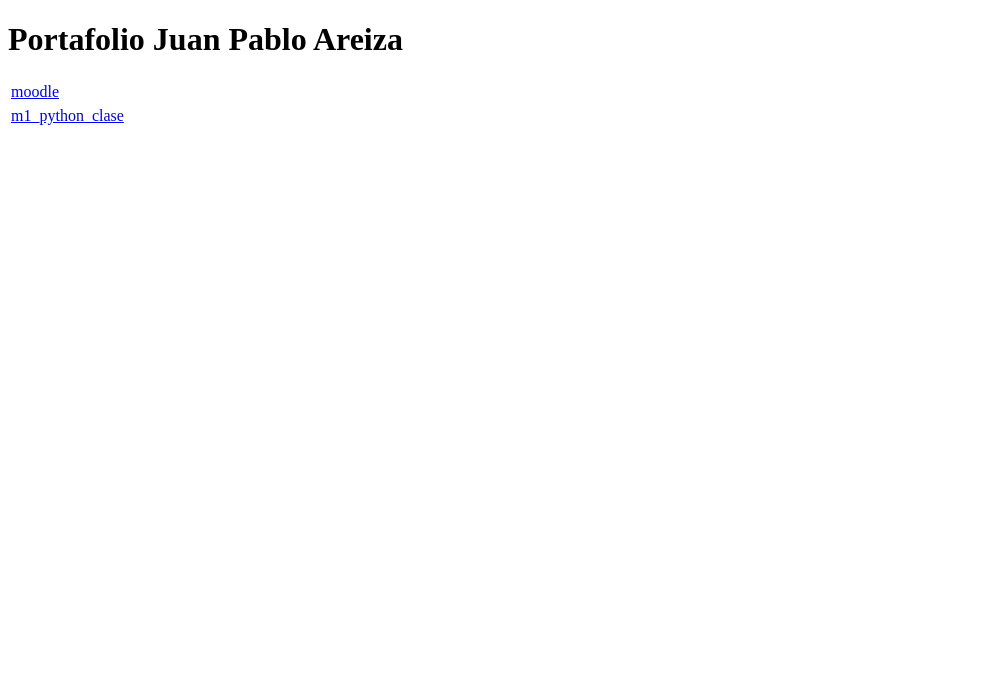
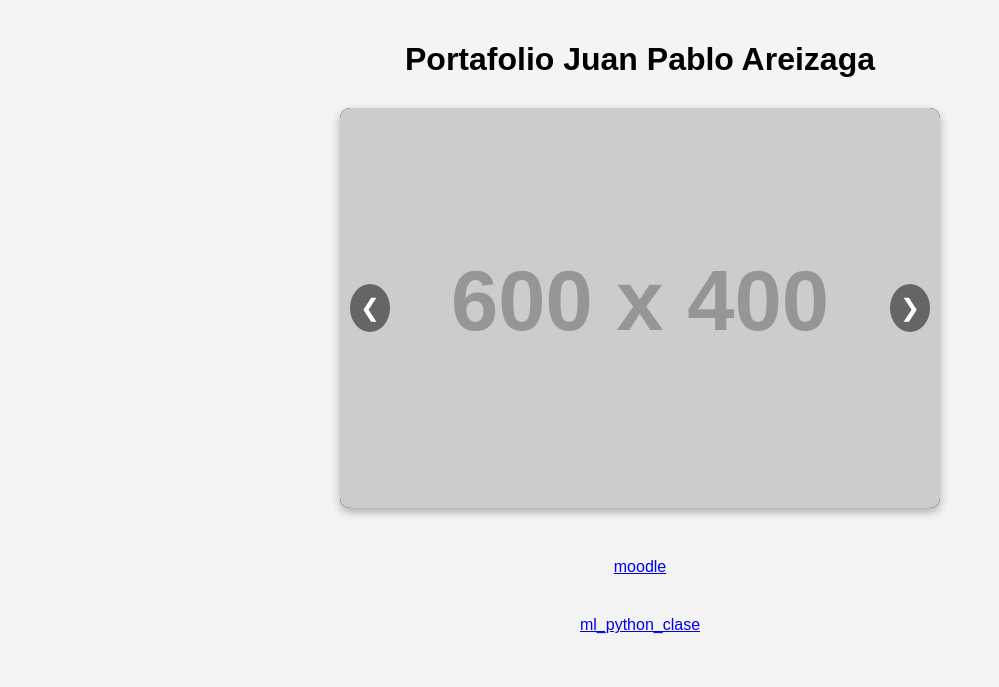
Before and after one commit to Crumblingfarumazula/myportfolio, a plain HTML site: page index.html in a window 1280 px wide. Shown: the whole page, without its empty margins (0-999 px from the left). Drawn offline with Linux system fonts and the light colour scheme; placeholder pictures from the web are drawn by us.

Commit message:
Update index.html

```diff
--- a/index.html
+++ b/index.html
@@ -1,60 +1,147 @@
 <!DOCTYPE html>
-<html lang="en">
+<html lang="es">
 <head>
-    <meta charset="UTF-8">
-    <meta name="viewport" content="width=device-width, initial-scale=1.0">
+    <meta charset="UTF-8" />
+    <meta name="viewport" content="width=device-width, initial-scale=1.0" />
     <title>Portafolio</title>
+    <style>
+        /* Aquí va el CSS del carrusel y algunos ajustes básicos */
+        * {
+            box-sizing: border-box;
+        }
+        body {
+            font-family: Arial, sans-serif;
+            margin: 0;
+            padding: 20px;
+            background: #f4f4f4;
+        }
+        header h1 {
+            text-align: center;
+            margin-bottom: 30px;
+        }
+        .carrusel {
+            position: relative;
+            width: 600px;
+            height: 400px;
+            margin: 0 auto 40px auto;
+            overflow: hidden;
+            border-radius: 10px;
+            box-shadow: 0 4px 10px rgba(0,0,0,0.3);
+            background: #000;
+        }
+        .slides {
+            display: flex;
+            width: 100%;
+            height: 100%;
+            transition: transform 0.5s ease-in-out;
+        }
+        .slide {
+            min-width: 100%;
+            height: 100%;
+            display: none;
+        }
+        .slide.active {
+            display: block;
+        }
+        .slide img {
+            width: 100%;
+            height: 100%;
+            object-fit: cover;
+        }
+        button.prev, button.next {
+            position: absolute;
+            top: 50%;
+            transform: translateY(-50%);
+            background-color: rgba(0,0,0,0.5);
+            color: #fff;
+            border: none;
+            padding: 10px;
+            cursor: pointer;
+            font-size: 24px;
+            border-radius: 50%;
+        }
+        button.prev { left: 10px; }
+        button.next { right: 10px; }
+        button:hover {
+            background-color: rgba(0,0,0,0.8);
+        }
+        table {
+            margin: 0 auto 20px auto;
+            border-collapse: collapse;
+        }
+        td {
+            padding: 10px 20px;
+        }
+    </style>
 </head>
-<header>
-    <h1>Portafolio Juan Pablo Areiza</h1>
+<body>
+    <header>
+        <h1>Portafolio Juan Pablo Areizaga</h1>
+    </header>
+
+    <!-- Aquí empieza el carrusel -->
+    <div class="carrusel">
+        <div class="slides">
+            <div class="slide active">
+                <img src="https://via.placeholder.com/600x400/FF5733/FFFFFF?text=Imagen+1" alt="Imagen 1" />
+            </div>
+            <div class="slide">
+                <img src="https://via.placeholder.com/600x400/33C1FF/FFFFFF?text=Imagen+2" alt="Imagen 2" />
+            </div>
+            <div class="slide">
+                <img src="https://via.placeholder.com/600x400/75FF33/FFFFFF?text=Imagen+3" alt="Imagen 3" />
+            </div>
+        </div>
+        <button class="prev">&#10094;</button>
+        <button class="next">&#10095;</button>
+    </div>
+
+    <!-- Aquí están tus tablas con enlaces -->
+    <div>
+        <table>
+            <tr>
+                <td>
+                    <a href="https://github.com/Crumblingfarumuzula/ml_python_moodle_week_1">moodle</a>
+                </td>
+            </tr>
+        </table>
+    </div>
 
     <div>
         <table>
             <tr>
                 <td>
-                    <a href="https://github.com/Crumblingfarumazula/m1_python_moodle_week_1">moodle</a>
-
+                    <a href="https://github.com/Crumblingfarumuzula/ml_python_clase">ml_python_clase</a>
                 </td>
-
-
-
             </tr>
-
-
-
-
         </table>
-
-
-
     </div>
 
+    <script>
+        const slides = document.querySelectorAll('.slide');
+        const prev = document.querySelector('.prev');
+        const next = document.querySelector('.next');
+        let index = 0;
 
- <div>
-        <table>
-            <tr>
-                <td>
-                    <a href="https://github.com/Crumblingfarumazula/m1_python_clase">m1_python_clase</a>
+        function showSlide(i) {
+            slides.forEach(slide => slide.classList.remove('active'));
+            slides[i].classList.add('active');
+        }
 
-                </td>
+        prev.addEventListener('click', () => {
+            index--;
+            if(index < 0) index = slides.length - 1;
+            showSlide(index);
+        });
 
+        next.addEventListener('click', () => {
+            index++;
+            if(index >= slides.length) index = 0;
+            showSlide(index);
+        });
 
-
-            </tr>
-
-
-
-
-        </table>
-
-
-
-    </div>
-
-
-    </div>
-</header>
-<body>
-
+        // Mostrar la primera imagen al cargar
+        showSlide(index);
+    </script>
 </body>
 </html>
```
